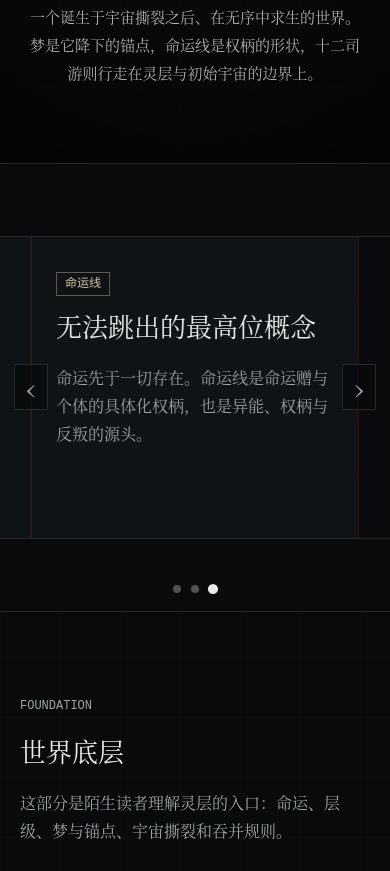
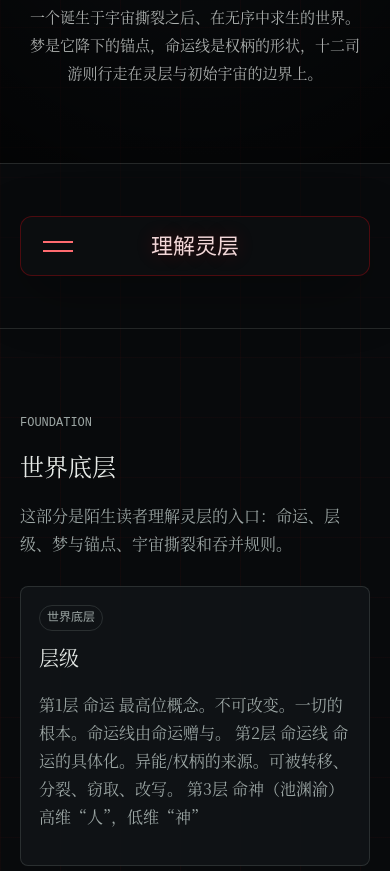
Before and after one commit to chilitiancheng/lingceng, a website: page index.html in a window 390 px wide. Shown: the part 603-1474 px from the top of the page. Drawn offline with Linux system fonts and the light colour scheme.

Commit message:
Replace intro carousel with card nav

```diff
--- a/app.js
+++ b/app.js
@@ -352,91 +352,30 @@
     topbar?.classList.toggle("scrolled", window.scrollY > 24);
   }
 
-  function initIntroCarousel() {
-    const viewport = $("#introCarousel");
-    if (!viewport) return;
-    const track = viewport.querySelector(".carousel-track");
-    const items = Array.from(viewport.querySelectorAll(".carousel-item"));
-    const section = viewport.closest(".intro-carousel");
-    const prev = section?.querySelector(".carousel-control.prev");
-    const next = section?.querySelector(".carousel-control.next");
-    const indicators = Array.from(section?.querySelectorAll(".carousel-indicators button") || []);
-    if (!track || items.length < 2) return;
-
-    let active = 0;
-    let timer = null;
-    let isPaused = false;
-    let dragStart = 0;
-    let dragDelta = 0;
-
-    const render = () => {
-      const viewportWidth = viewport.clientWidth;
-      const itemWidth = items[0].getBoundingClientRect().width;
-      const gap = 1;
-      const offset = Math.max(0, (viewportWidth - itemWidth) / 2);
-      track.style.transform = `translate3d(${offset - active * (itemWidth + gap)}px, 0, 0)`;
-      items.forEach((item, index) => item.classList.toggle("active", index === active));
-      indicators.forEach((indicator, index) => indicator.classList.toggle("active", index === active));
+  function initIntroCardNav() {
+    const nav = $("#introCardNav");
+    if (!nav) return;
+    const toggle = nav.querySelector(".hamburger-menu");
+    const cards = Array.from(nav.querySelectorAll(".nav-card"));
+    const setOpen = (open) => {
+      nav.classList.toggle("open", open);
+      toggle?.setAttribute("aria-expanded", String(open));
+      if (open) cards.forEach((card) => card.classList.add("fade-visible"));
     };
 
-    const goTo = (index) => {
-      active = (index + items.length) % items.length;
-      render();
-    };
-
-    const stop = () => {
-      if (timer) window.clearInterval(timer);
-      timer = null;
-    };
-
-    const start = () => {
-      stop();
-      timer = window.setInterval(() => {
-        if (!isPaused) goTo(active + 1);
-      }, 3200);
-    };
-
-    prev?.addEventListener("click", () => goTo(active - 1));
-    next?.addEventListener("click", () => goTo(active + 1));
-    indicators.forEach((indicator, index) => indicator.addEventListener("click", () => goTo(index)));
-
-    section?.addEventListener("mouseenter", () => {
-      isPaused = true;
+    toggle?.addEventListener("click", () => setOpen(!nav.classList.contains("open")));
+    toggle?.addEventListener("keydown", (event) => {
+      if (event.key !== "Enter" && event.key !== " ") return;
+      event.preventDefault();
+      setOpen(!nav.classList.contains("open"));
     });
-    section?.addEventListener("mouseleave", () => {
-      isPaused = false;
-    });
-
-    viewport.addEventListener("pointerdown", (event) => {
-      dragStart = event.clientX;
-      dragDelta = 0;
-      viewport.classList.add("dragging");
-      viewport.setPointerCapture?.(event.pointerId);
-    });
-
-    viewport.addEventListener("pointermove", (event) => {
-      if (!viewport.classList.contains("dragging")) return;
-      dragDelta = event.clientX - dragStart;
-    });
-
-    viewport.addEventListener("pointerup", (event) => {
-      viewport.classList.remove("dragging");
-      viewport.releasePointerCapture?.(event.pointerId);
-      if (Math.abs(dragDelta) > 48) goTo(active + (dragDelta < 0 ? 1 : -1));
-      dragDelta = 0;
-    });
-
-    window.addEventListener("resize", render);
-    render();
-    start();
   }
-
   function initTargetCursor() {
     const cursor = $(".target-cursor");
     if (!cursor || !window.matchMedia("(hover: hover) and (pointer: fine)").matches) return;
     const corners = Array.from(cursor.querySelectorAll(".target-cursor-corner"));
     const dot = cursor.querySelector(".target-cursor-dot");
-    const targetSelector = "a, button, input, .card, .feature-item, .story-row, .relation-chip, .carousel-viewport";
+    const targetSelector = "a, button, input, .card, .feature-item, .story-row, .relation-chip, .card-nav, .nav-card";
     let mouseX = window.innerWidth / 2;
     let mouseY = window.innerHeight / 2;
     let cursorX = mouseX;
@@ -530,7 +469,7 @@
   function registerFadeCards(root = document) {
     if (!fadeObserver) return;
     const selectors = [
-      ".carousel-item",
+      ".nav-card",
       ".card",
       ".feature-item",
       ".story-row",
@@ -558,7 +497,7 @@
   renderContentSections();
   renderCanvasMap();
   registerFadeCards(document);
-  initIntroCarousel();
+  initIntroCardNav();
   initTargetCursor();
   updateTopbarState();
 })();
--- a/index.html
+++ b/index.html
@@ -8,7 +8,7 @@
     <meta http-equiv="Expires" content="0" />
     <title>lingceng world archive</title>
     <link rel="icon" href="./assets/lingceng-icon.svg?v=1" type="image/svg+xml" />
-    <link rel="stylesheet" href="./styles.css?v=13" />
+    <link rel="stylesheet" href="./styles.css?v=14" />
   </head>
   <body>
     <header class="topbar" aria-label="世界观导航">
@@ -62,35 +62,34 @@
           </div>
         </section>
 
-        <section class="section intro-carousel" aria-label="世界观概览">
-          <button class="carousel-control prev" type="button" aria-label="上一条概览">‹</button>
-          <div class="carousel-viewport" id="introCarousel">
-            <div class="carousel-track">
-              <article class="carousel-item">
+        <section class="section intro-card-nav" aria-label="世界观概览">
+          <div class="card-nav" id="introCardNav">
+            <div class="card-nav-top">
+              <button class="hamburger-menu" type="button" aria-label="展开理解灵层" aria-expanded="false">
+                <span class="hamburger-line"></span>
+                <span class="hamburger-line"></span>
+              </button>
+              <div class="card-nav-title">理解灵层</div>
+            </div>
+            <div class="card-nav-content">
+              <article class="nav-card">
                 <span class="tag">底层原理</span>
                 <h2>量子引力修正与反弹膨胀</h2>
                 <p>灵层并非普通异世界。它是母宇宙撕裂后分离出的残缺宇宙，继承了更混乱、更高熵的量子涨落。</p>
               </article>
-              <article class="carousel-item">
+              <article class="nav-card">
                 <span class="tag danger">梦境锚点</span>
                 <h2>梦让两界规则重叠</h2>
                 <p>司游通过梦在初始宇宙设立锚点，让两个世界的规则开始重叠。梦境越深入，边界越难回收。</p>
               </article>
-              <article class="carousel-item">
+              <article class="nav-card">
                 <span class="tag wine">命运线</span>
                 <h2>无法跳出的最高位概念</h2>
                 <p>命运先于一切存在。命运线是命运赠与个体的具体化权柄，也是异能、权柄与反叛的源头。</p>
               </article>
             </div>
           </div>
-          <button class="carousel-control next" type="button" aria-label="下一条概览">›</button>
-          <div class="carousel-indicators" aria-label="概览切换">
-            <button type="button" class="active" aria-label="切换到底层原理"></button>
-            <button type="button" aria-label="切换到梦境锚点"></button>
-            <button type="button" aria-label="切换到命运线"></button>
-          </div>
         </section>
-
         <section class="section split-section" id="principles">
           <div class="section-heading">
             <p class="eyebrow">FOUNDATION</p>
@@ -194,7 +193,7 @@
       <span class="target-cursor-corner corner-bl"></span>
     </div>
 
-    <script src="./data/world-data.js?v=13"></script>
-    <script src="./app.js?v=13"></script>
+    <script src="./data/world-data.js?v=14"></script>
+    <script src="./app.js?v=14"></script>
   </body>
 </html>
--- a/styles.css
+++ b/styles.css
@@ -86,7 +86,8 @@ input {
   body.cursor-ready a,
   body.cursor-ready button,
   body.cursor-ready input,
-  body.cursor-ready .carousel-viewport {
+  body.cursor-ready .card-nav,
+  body.cursor-ready .nav-card {
     cursor: none;
   }
 }
@@ -368,14 +369,14 @@ main {
 }
 
 .section-heading h2,
-.carousel-item h2 {
+.nav-card h2 {
   margin: 8px 0 10px;
-  font-size: clamp(26px, 4vw, 42px);
+  font-size: clamp(24px, 3.4vw, 38px);
   letter-spacing: 0;
 }
 
 .section-heading p,
-.carousel-item p,
+.nav-card p,
 .card p,
 .feature-item p,
 .story-list p,
@@ -385,105 +386,119 @@ main {
   line-height: 1.75;
 }
 
-.intro-carousel {
-  position: relative;
-  overflow: hidden;
-  padding-left: 0;
-  padding-right: 0;
+.intro-card-nav {
+  padding-top: 52px;
+  padding-bottom: 52px;
   background: rgba(8, 10, 12, 0.42);
 }
 
-.carousel-viewport {
+.card-nav {
+  width: min(920px, calc(100vw - 40px));
+  height: 60px;
+  margin: 0 auto;
   overflow: hidden;
-  border-top: 1px solid var(--line);
-  border-bottom: 1px solid var(--line);
-  cursor: grab;
-  perspective: 1200px;
+  border: 1px solid rgba(217, 8, 16, 0.32);
+  border-radius: 12px;
+  background: rgba(12, 14, 16, 0.94);
+  box-shadow: 0 18px 60px rgba(0, 0, 0, 0.28);
+  transition: height 420ms cubic-bezier(0.22, 0.9, 0.2, 1), border-color 220ms ease;
 }
 
-.carousel-viewport.dragging {
-  cursor: grabbing;
+.card-nav.open {
+  height: 300px;
+  border-color: rgba(217, 8, 16, 0.55);
 }
 
-.carousel-track {
-  display: flex;
-  gap: 1px;
-  transform: translate3d(0, 0, 0);
-  transition: transform 520ms cubic-bezier(0.22, 0.9, 0.2, 1);
-  will-change: transform;
+.card-nav-top {
+  height: 60px;
+  display: grid;
+  grid-template-columns: 52px minmax(0, 1fr) 52px;
+  align-items: center;
+  padding: 0 16px;
 }
 
-.carousel-item {
-  flex: 0 0 min(68vw, 620px);
-  min-height: 250px;
-  padding: 30px clamp(24px, 3vw, 36px);
-  border-left: 1px solid rgba(232, 236, 233, 0.08);
-  border-right: 1px solid rgba(232, 236, 233, 0.08);
-  background: rgba(16, 20, 23, 0.9);
-  transform: scale(0.92) rotateY(18deg);
-  transform-origin: center;
-  opacity: 0.58;
-  transition: transform 520ms cubic-bezier(0.22, 0.9, 0.2, 1), opacity 520ms ease, border-color 520ms ease, background 520ms ease;
-}
-
-.carousel-item.active {
-  transform: scale(1) rotateY(0deg);
-  opacity: 1;
-  border-color: rgba(217, 8, 16, 0.24);
-  background: rgba(16, 20, 23, 0.98);
-}
-
-.carousel-control {
-  position: absolute;
-  top: 50%;
-  z-index: 3;
-  width: 42px;
-  height: 54px;
-  border: 1px solid var(--line);
-  background: rgba(8, 10, 12, 0.72);
-  color: var(--muted);
-  font-size: 36px;
-  line-height: 1;
-  cursor: pointer;
-  transform: translateY(-50%);
-}
-
-.carousel-control:hover {
-  color: var(--text);
-  border-color: rgba(217, 8, 16, 0.42);
-}
-
-.carousel-control.prev {
-  left: 14px;
-}
-
-.carousel-control.next {
-  right: 14px;
-}
-
-.intro-carousel .carousel-indicators {
-  position: absolute;
-  left: 50%;
-  bottom: 18px;
-  z-index: 4;
-  display: flex;
-  gap: 10px;
-  transform: translateX(-50%);
-}
-
-.intro-carousel .carousel-indicators button {
-  width: 8px;
-  height: 8px;
-  padding: 0;
+.hamburger-menu {
+  width: 38px;
+  height: 38px;
+  display: grid;
+  align-content: center;
+  gap: 7px;
   border: 0;
-  border-radius: 50%;
-  background: rgba(232, 236, 233, 0.32);
+  background: transparent;
+  color: #ff6b70;
   cursor: pointer;
 }
 
-.intro-carousel .carousel-indicators button.active {
-  background: var(--text);
-  transform: scale(1.28);
+.hamburger-line {
+  width: 30px;
+  height: 2px;
+  display: block;
+  background: currentColor;
+  transition: transform 240ms ease, opacity 180ms ease;
+}
+
+.card-nav.open .hamburger-line:first-child {
+  transform: translateY(4.5px) rotate(45deg);
+}
+
+.card-nav.open .hamburger-line:last-child {
+  transform: translateY(-4.5px) rotate(-45deg);
+}
+
+.card-nav-title {
+  justify-self: center;
+  color: #f2d7d8;
+  font-family: Didot, "Bodoni 72", "Bodoni MT", "Times New Roman", "Songti SC", serif;
+  font-size: clamp(22px, 3vw, 34px);
+  font-style: italic;
+  text-shadow: 0 0 18px rgba(217, 8, 16, 0.28);
+}
+
+.card-nav-content {
+  height: 240px;
+  display: grid;
+  grid-template-columns: repeat(3, minmax(0, 1fr));
+  gap: 12px;
+  padding: 8px;
+  visibility: hidden;
+  pointer-events: none;
+}
+
+.card-nav.open .card-nav-content {
+  visibility: visible;
+  pointer-events: auto;
+}
+
+.nav-card {
+  min-width: 0;
+  padding: 18px;
+  display: flex;
+  flex-direction: column;
+  justify-content: space-between;
+  border: 1px solid rgba(232, 236, 233, 0.1);
+  border-radius: 8px;
+  background: rgba(20, 22, 24, 0.96);
+  color: var(--text);
+  opacity: 0;
+  transform: translateY(34px);
+  transition: opacity 360ms ease, transform 420ms cubic-bezier(0.22, 0.9, 0.2, 1), border-color 220ms ease;
+}
+
+.card-nav.open .nav-card {
+  opacity: 1;
+  transform: translateY(0);
+}
+
+.card-nav.open .nav-card:nth-child(2) {
+  transition-delay: 70ms;
+}
+
+.card-nav.open .nav-card:nth-child(3) {
+  transition-delay: 140ms;
+}
+
+.nav-card:hover {
+  border-color: rgba(217, 8, 16, 0.46);
 }
 
 .tag {
@@ -1076,15 +1091,18 @@ main {
     grid-template-columns: 1fr;
   }
 
-  .carousel-item {
-    flex-basis: min(84vw, 560px);
-    min-height: 280px;
+  .card-nav.open {
+    height: auto;
+    min-height: 420px;
   }
 
-  .carousel-control {
-    width: 34px;
-    height: 46px;
-    font-size: 28px;
+  .card-nav-content {
+    height: auto;
+    grid-template-columns: 1fr;
+  }
+
+  .nav-card {
+    min-height: 112px;
   }
 
   .toolbar {
```
